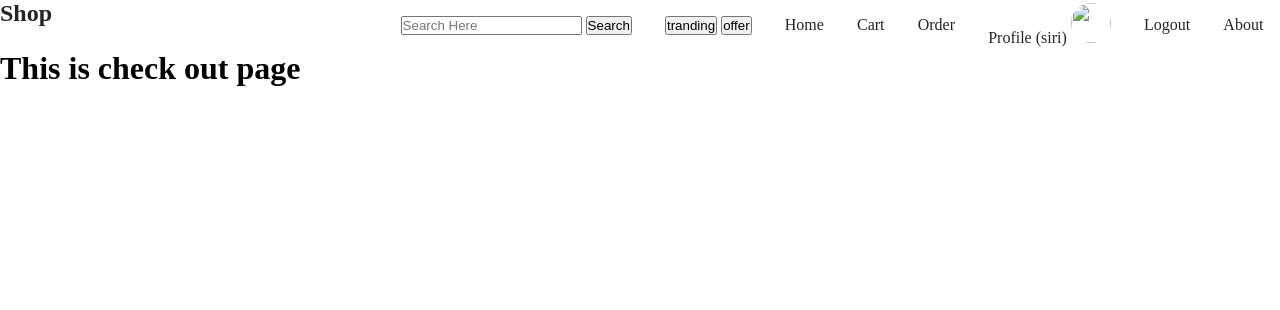
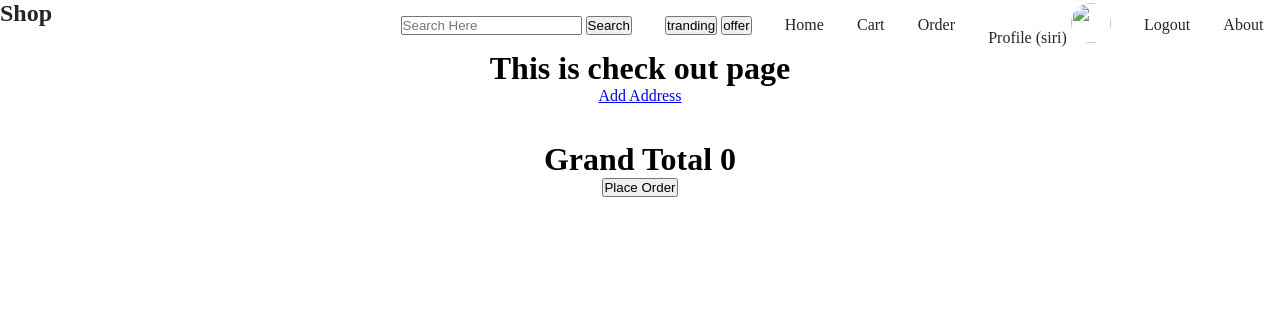
Before and after one commit to Anu583227/Shooping-, a Django app: page /order/checkout/ in a window 1280 px wide. Shown: the top 310 px of the page. Run offline with Django 5.2, Linux system fonts and the light colour scheme; a user stored in the database is signed in; data comes from the database, SQL or seed files in the repository; both versions use the stored data as it was after the commit.

Commit message:
added order an address

```diff
--- a/order/templates/checkout.html
+++ b/order/templates/checkout.html
@@ -1,5 +1,35 @@
 {% extends 'main.html' %}
 
 {% block con %}
-    <h1>This is check out page</h1>
+    <center>
+        <h1>This is check out page</h1>
+        <a href="{% url 'address' %}">Add Address</a> <br>
+
+<br>
+        <form action="" method="POST">
+            {% csrf_token %}
+            {% for i in addres %}
+            <br><input type="radio" name="add" id="" value="{{i.id}}"> <br>
+            Full Name : {{i.fullname}} <br>
+            Mobile : {{i.mobile}} <br>
+            Address : {{i.addres_line}} <br>
+            City : {{i.city}} <br>
+            State : {{i.state}} <br>
+            Pincode : {{i.pincode}} <br>
+            Dafault : {% if i.is_default %}
+                <h2>👍👍</h2>
+            {% else %}
+                <h2>👎</h2>
+            {% endif %} <br> <br>
+
+        {% endfor %}
+         {% for i in cart %}
+            <img src="{{i.prduct.pimg.url}}" alt="" style="height: 50px; width: 50px;"> <br>
+            {{i.prduct.pname}} <br>
+            {{i.prduct.price}} * {{i.product_count}} = {{i.total_price}}  <br>
+        {% endfor %} <br>
+        <h1>Grand Total {{grand_total}}</h1>
+        <button type="submit">Place Order</button>
+        </form>
+    </center>
 {% endblock %}
--- a/order/urls.py
+++ b/order/urls.py
@@ -4,4 +4,8 @@ from .views import *
 urlpatterns=[
     path('checkout/',checkout,name='checkout'),
     path('order_/',order_,name='order_'),
+    path('add_address/',add_address,name='add_address'),
+    path('address/',address,name='address'),
+    path('delete_address/<int:pk>',delete_address,name='delete_address'),
+    path('update_add/<int:pk>',update_add,name='update_add'),
 ]
--- a/order/views.py
+++ b/order/views.py
@@ -1,9 +1,47 @@
-from django.shortcuts import render
+from django.shortcuts import render,redirect
+from .models import Address
+from .forms import AddForm
+from cart.models import CartModel
 
 # Create your views here.
 
 def checkout(request):
-    return render(request,'checkout.html')
+    cart=CartModel.objects.filter(user=request.user)
+    addres=Address.objects.filter(user=request.user)
+    grand_total=sum(i.total_price for i in cart)
+    print(grand_total)
+    return render(request,'checkout.html',{'cart':cart,'addres':addres,'grand_total':grand_total})
 
 def order_(request):
     return render(request,'order_.html')
+
+def add_address(request):
+    if request.method =='POST':
+        form =AddForm(request.POST)
+        if form.is_valid():
+            a=form.save(commit=False)
+            a.user=request.user
+            a.save()
+            return redirect('checkout')
+    else:
+        form = AddForm()
+    return render(request,'add_address.html',{'form':form})
+
+def address(request):
+    addresses=Address.objects.filter(user=request.user)
+    return render(request,'address.html',{'addresses':addresses})
+
+def delete_address(request,pk):
+    add=Address.objects.get(id=pk)
+    add.delete()
+    return redirect('add_address')
+
+def update_add(request,pk):
+    data=Address.objects.get(id=pk)
+    if request.method=='POST':
+        form=AddForm(request.POST,instance=data)
+        if form.is_valid():
+            form.save()
+            return redirect('address')
+    form=AddForm(instance=data)
+    return render(request,'update_add.html',{'form':form})
```
Also changed, not shown: order/forms.py (added, +8 -0 lines), order/models.py (+22 -0 lines), order/templates/add_address.html (added, +12 -0 lines), order/templates/address.html (added, +24 -0 lines), order/templates/update_add.html (added, +12 -0 lines), db.sqlite3, order/migrations/0002_ordermodel.py (added), order/migrations/0003_orderitem.py (added).
